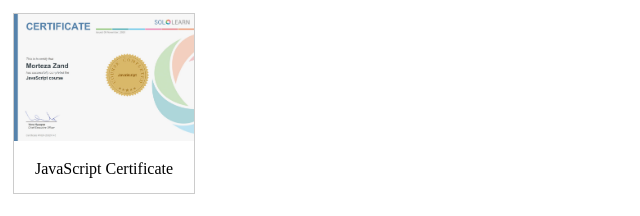
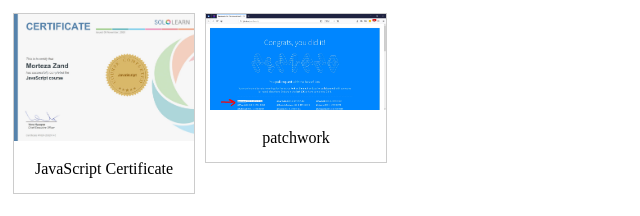
Before and after one commit to mimzand/mimzand.github.io, a plain HTML site: page certificates/index.html in a window 1280 px wide. Shown: the whole page, without its empty margins (0-640 px from the left). Drawn offline with Linux system fonts and the light colour scheme.

Commit message:
add patchwork

```diff
--- a/certificates/index.html
+++ b/certificates/index.html
@@ -33,6 +33,12 @@
         </a>
         <div class="desc">JavaScript Certificate</div>
     </div>
+    <div class="gallery">
+        <a target="_blank" href="patchwork.jpg">
+            <img src="patchwork.jpg" alt="patchwork Certificate" width="600" height="400">
+        </a>
+        <div class="desc">patchwork</div>
+    </div>
 </body>
 
 </html>
```
Also changed, not shown: certificates/patchwork.jpg (added).
